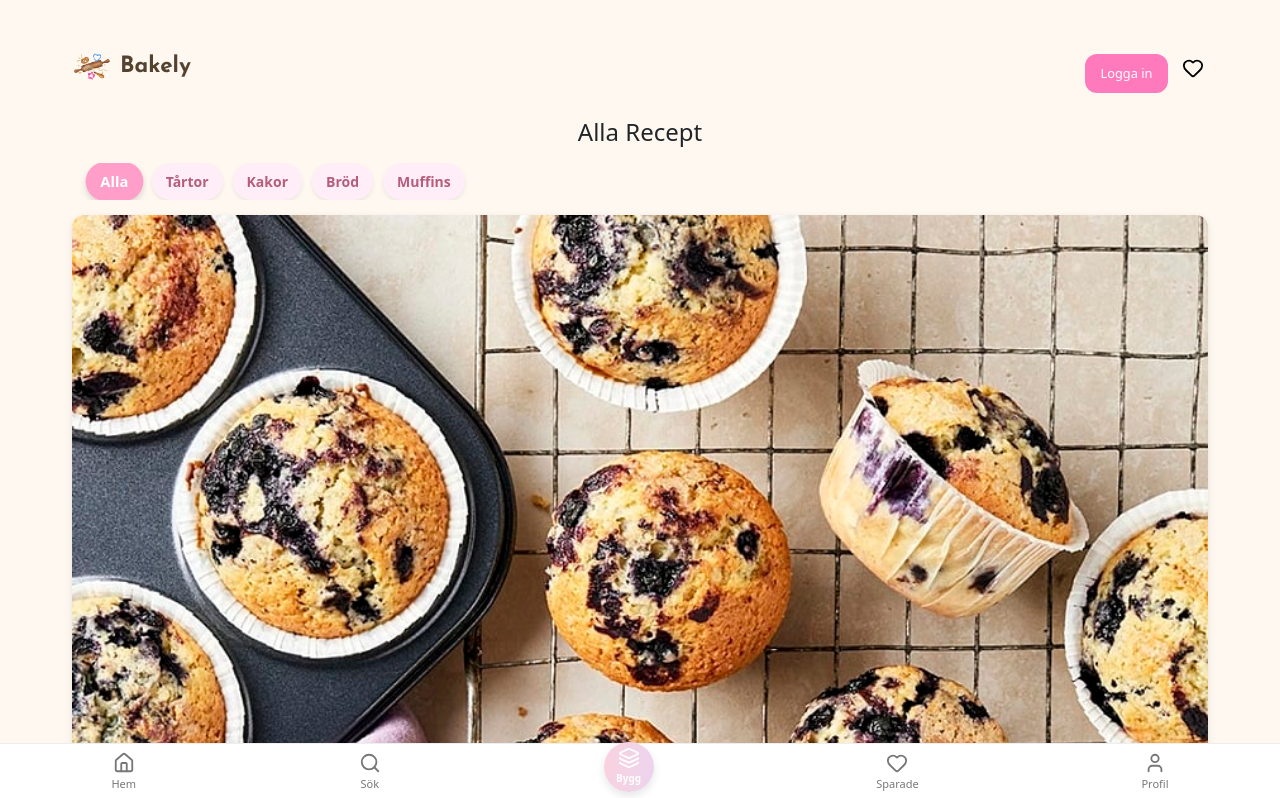
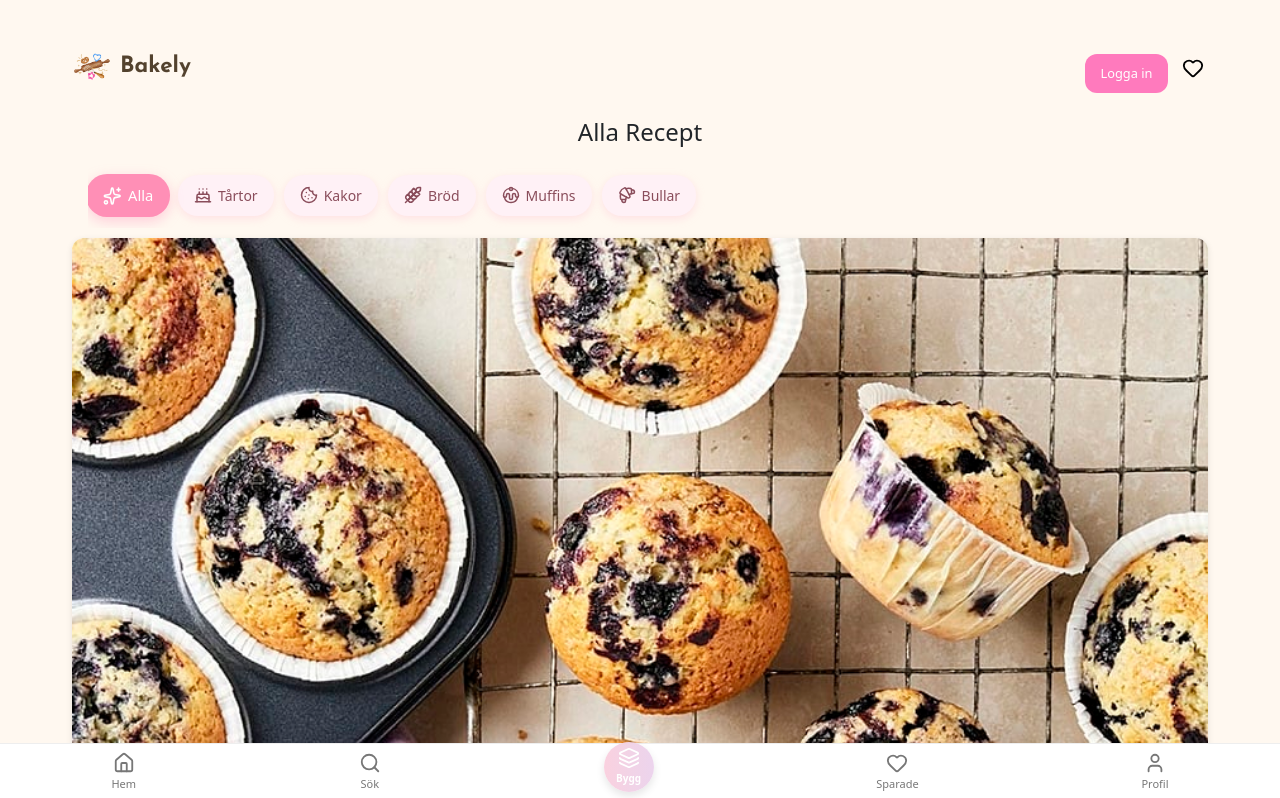
Before and after one commit to annappersson/Bakely, a React (Vite) app: page /recept in a window 1280 px wide. Shown: the top 798 px of the page. Built offline with nearby package versions, Linux system fonts and the light colour scheme.

Commit message:
Small icon changes

```diff
--- a/src/assets/scss/AllRecipesPage.scss
+++ b/src/assets/scss/AllRecipesPage.scss
@@ -129,3 +129,77 @@
         transform: scale(1.05);
     }
 }
+
+/* ------------------------- */
+/*     CATEGORY BAR CUTE     */
+/* ------------------------- */
+
+.category-bar {
+    display: flex;
+    gap: 10px;
+    overflow-x: auto;
+    padding: 12px 0;
+    margin: 0 16px 10px;
+    scrollbar-width: none;
+
+    &::-webkit-scrollbar {
+        display: none;
+    }
+}
+
+.cat-btn {
+    display: flex;
+    align-items: center;
+    gap: 6px;
+
+    padding: 10px 16px;
+    background: #fff1f6;
+    color: #8a4d5b;
+    border: none;
+    border-radius: 20px;
+    font-size: 14px;
+    font-weight: 500;
+
+    box-shadow: 0 3px 8px rgba(255, 185, 205, 0.35);
+    transition: 0.2s ease;
+    white-space: nowrap;
+
+    .icon {
+        display: flex;
+        align-items: center;
+    }
+
+    &:active {
+        transform: scale(0.95);
+    }
+
+    &:hover {
+        background: #ffe4ed;
+    }
+}
+
+.cat-btn.active {
+    background: #ff8fb6;
+    color: white;
+    box-shadow: 0 4px 12px rgba(255, 143, 182, 0.4);
+}
+
+/* ------------------------- */
+/*   FADE ANIMATION LIST     */
+/* ------------------------- */
+
+.fade-in {
+    animation: fadeIn 0.35s ease both;
+}
+
+@keyframes fadeIn {
+    from {
+        opacity: 0;
+        transform: translateY(6px);
+    }
+
+    to {
+        opacity: 1;
+        transform: translateY(0);
+    }
+}
--- a/src/pages/AllRecipesPage.tsx
+++ b/src/pages/AllRecipesPage.tsx
@@ -4,10 +4,26 @@ import { useState, useEffect } from "react";
 import { recipes } from "../data/recipes";
 
 import Pagination from "../components/Pagination";
-import logoIcon from "../assets/img/logobakely.png";
 import Header from "../components/Header";
 
-const categories = ["Alla", "Tårtor", "Kakor", "Bröd", "Muffins"];
+// Ikoner
+import {
+  Cookie,
+  Cake,
+  Wheat,
+  Croissant,
+  Dessert,
+  Sparkles,
+} from "lucide-react";
+
+const categories = [
+  { name: "Alla", icon: <Sparkles size={18} /> },
+  { name: "Tårtor", icon: <Cake size={18} /> },
+  { name: "Kakor", icon: <Cookie size={18} /> },
+  { name: "Bröd", icon: <Wheat size={18} /> },
+  { name: "Muffins", icon: <Dessert size={18} /> },
+  { name: "Bullar", icon: <Croissant size={18} /> },
+];
 
 function AllRecipesPage() {
   const [page, setPage] = useState(1);
@@ -53,17 +69,18 @@ function AllRecipesPage() {
       <div className="category-bar">
         {categories.map((cat) => (
           <button
-            key={cat}
-            className={`cat-btn ${activeCategory === cat ? "active" : ""}`}
-            onClick={() => handleCategoryChange(cat)}
+            key={cat.name}
+            className={`cat-btn ${activeCategory === cat.name ? "active" : ""}`}
+            onClick={() => handleCategoryChange(cat.name)}
           >
-            {cat}
+            <span className="icon">{cat.icon}</span>
+            {cat.name}
           </button>
         ))}
       </div>
 
       {/* RECIPE LIST */}
-      <div className="recipe-list">
+      <div className="recipe-list fade-in">
         {visibleRecipes.map((recipe) => (
           <Link
             to={`/recept/${recipe.id}`}
```
